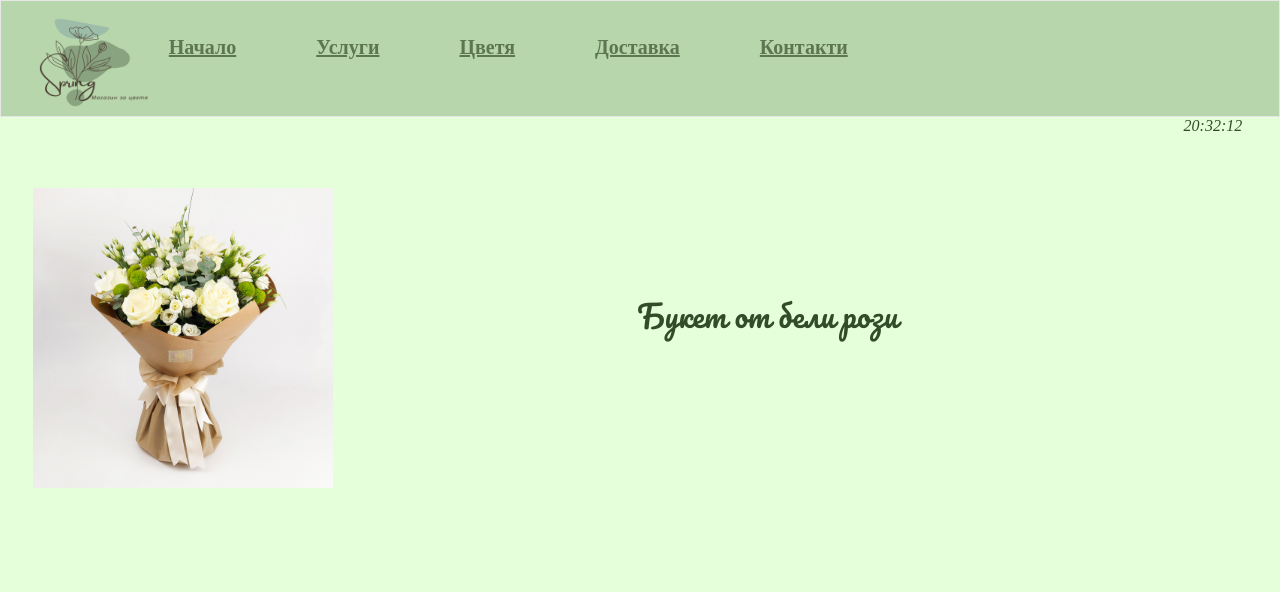
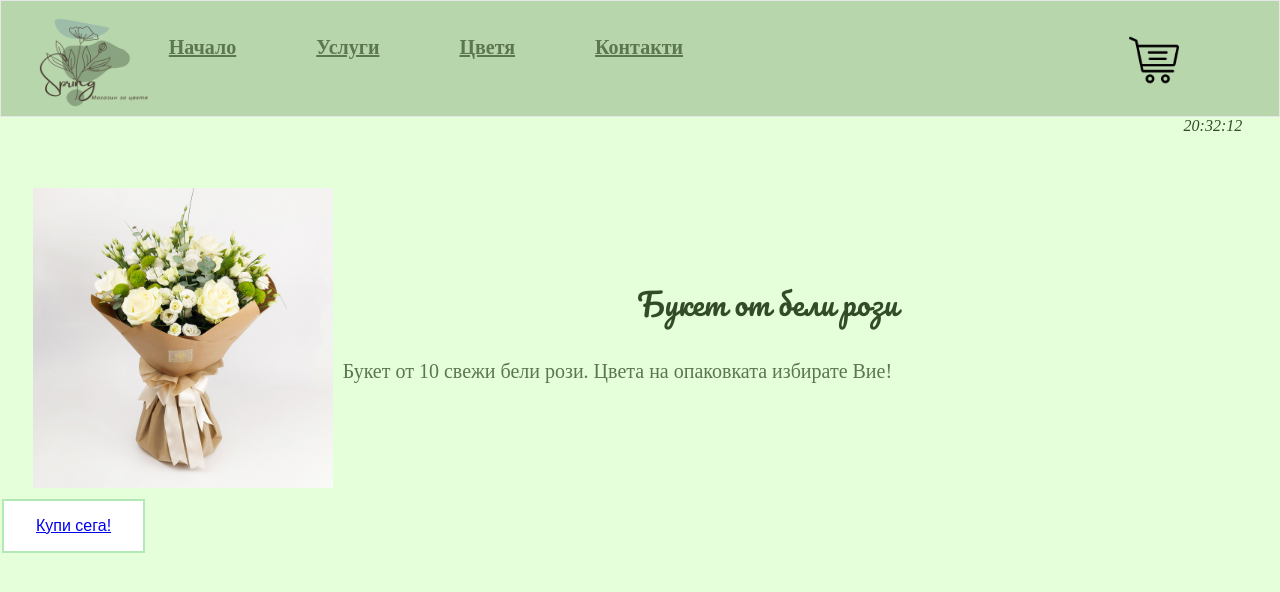
Before and after one commit to mmariaxo/florist, a plain HTML site: page beli_rozi.html in a window 1280 px wide. Drawn offline with Linux system fonts and the light colour scheme; a web font is replaced by a local one.

Commit message:
button, delete dostavka, finishing beli_rozi

```diff
--- a/beli_rozi.html
+++ b/beli_rozi.html
@@ -19,8 +19,8 @@
             <a href="index.html">Начало</a>
             <a  href="uslugi.html">Услуги</a>
             <a href="cvetq.html">Цветя</a>
-            <a href="dostavka.html">Доставка</a>
             <a href=kontakti.html>Контакти</a>
+            <img class="cart" src="image/shopping-cart.png">
             <a href="javascript:void(0);" class="icon" onclick="myFunction()">
               <i class="fa fa-bars"></i>
             </a>
@@ -35,8 +35,14 @@
                       <p class="zaglavie_buketi">
                         Букет от бели рози
                       </p>
+                      <div class="text_buket">
+                        Букет от 10 свежи бели рози. Цвета на опаковката избирате Вие!
+                      </div>
                 </td>
               </tr>
             </table>
+            <button class="button button1">
+              <a href="index.html">Купи сега!</a>
+            </button>
     </body>
 </html>
--- a/css/style.css
+++ b/css/style.css
@@ -12,6 +12,14 @@ p{
     width: 110px;
     position: relative;
     margin-left: 1cm;
+}
+.cart{
+  float:right;
+  height:50px;
+  width:50px;
+  position:relative;
+  margin-top: 0.5cm;
+
 }
 .topnav {
     margin: 0;
@@ -146,3 +154,32 @@ p{
     padding-left: 3cm;
     padding-top: 2cm;
   }
+ .text_buket{
+    text-align:center;
+    font-family:  'Playfair Display', serif;
+    font-size: 20px;
+    color:#5C7651;
+ }
+ .button {
+  border: none;
+  color: white;
+  padding: 16px 32px;
+  text-align: center;
+  text-decoration: none;
+  display: inline-block;
+  font-size: 16px;
+  margin: 4px 2px;
+  transition-duration: 0.4s;
+  cursor: pointer;
+}
+
+.button1 {
+  background-color: white;
+  color: black;
+  border: 2px solid #b2e9b4;
+}
+
+.button1:hover {
+  background-color:#b2e9b4;
+  color: white;
+}
```
Also changed, not shown: cvetq.html (+1 -1 lines), dostavka.html (deleted, +0 -42 lines), index.html (+1 -1 lines), kontakti.html (+1 -1 lines), uslugi.html (+1 -1 lines), image/shopping-cart.png (added).
